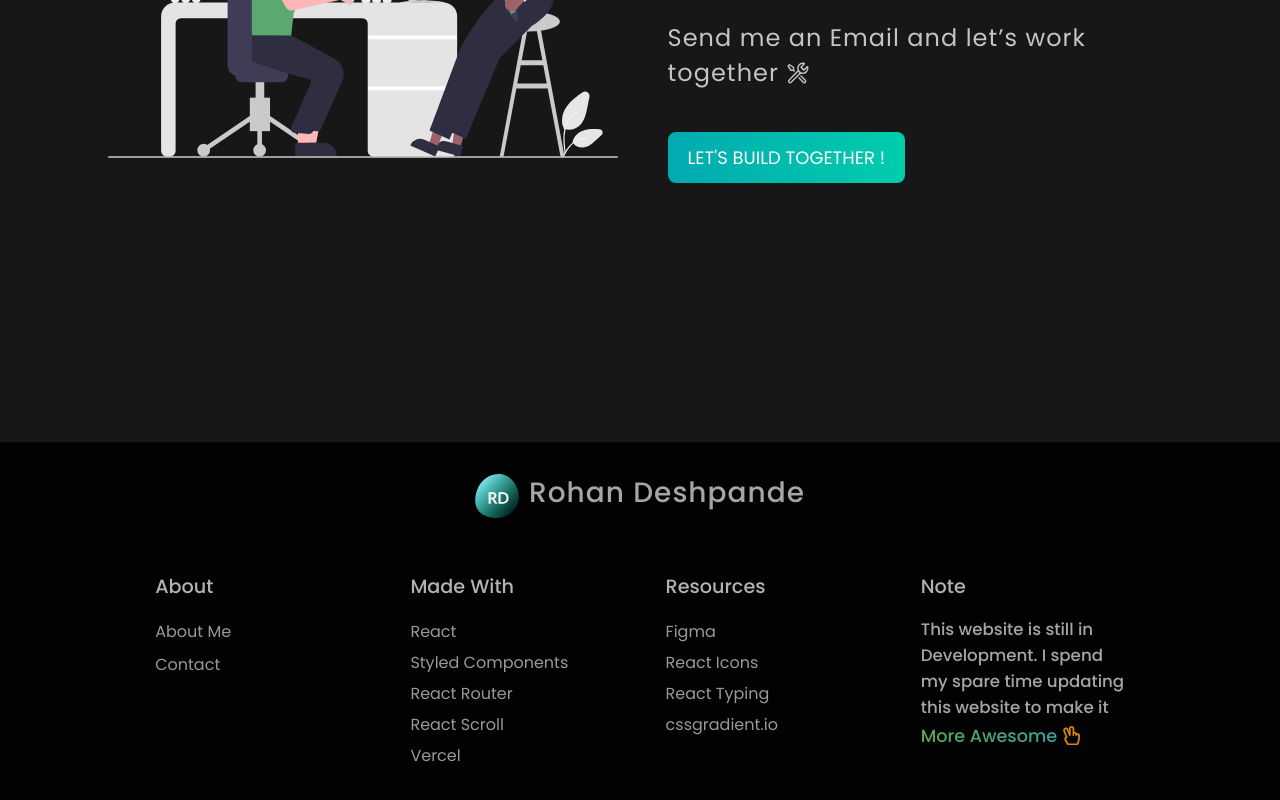
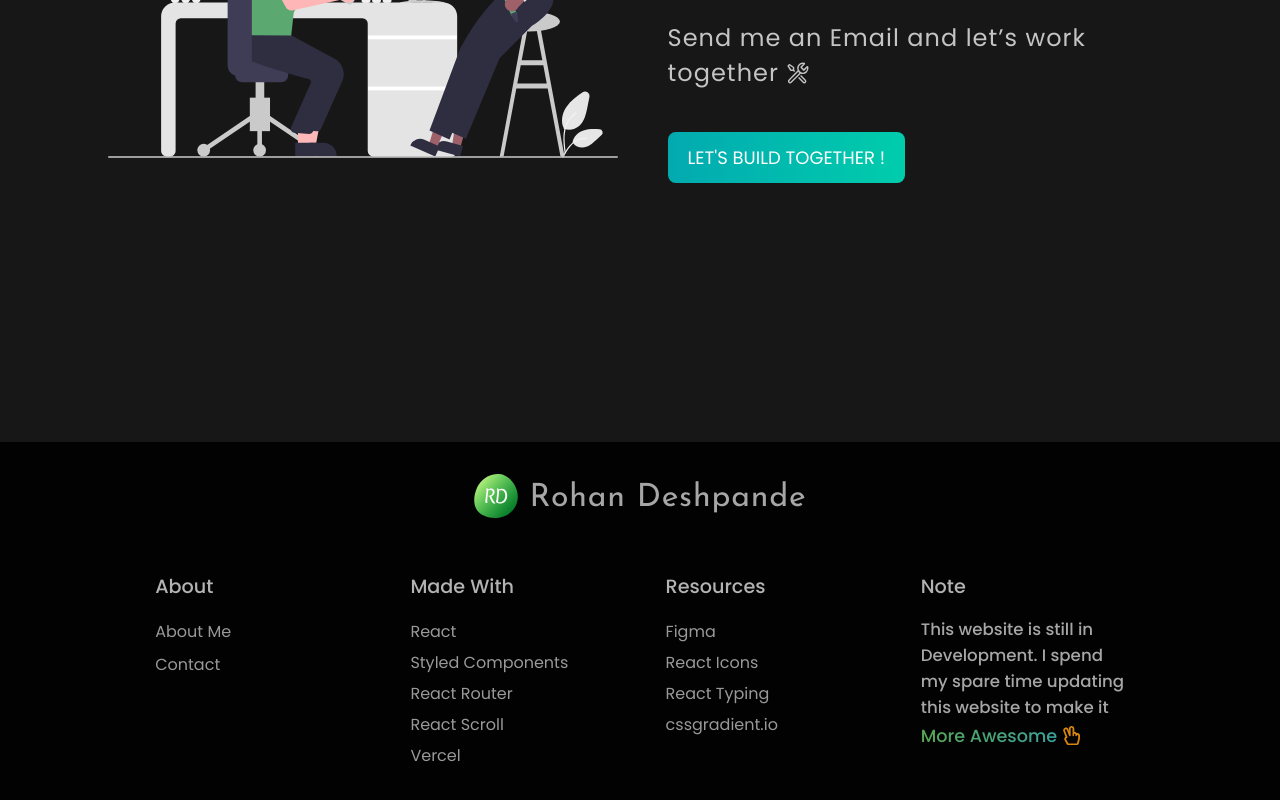
Before and after one commit to deshpande-rohan/rohan.dev, a React (Create React App) app: page / in a window 1280 px wide. Shown: the part 4338-5138 px from the top of the page. Built offline with nearby package versions, Linux system fonts and the light colour scheme.

Commit message:
updated logo image and added error handling to form

```diff
--- a/src/Components/Footer/FooterElements.js
+++ b/src/Components/Footer/FooterElements.js
@@ -40,7 +40,7 @@ export const FooterHead = styled.div`
   & > img {
     width: 44px;
     height: 44px;
-    margin: 2px 10px 2px 0;
+    margin: 2px 12px 2px 0;
     cursor: pointer;
 
     @media only screen and (max-width: 520px) {
@@ -58,11 +58,13 @@ export const FooterHead = styled.div`
 `;
 
 export const Name = styled.h2`
-  font-size: 1.75rem;
+  font-family: "Josefin Sans", sans-serif;
+  font-size: 2rem;
   font-weight: 500;
-  letter-spacing: 1.01px;
+  letter-spacing: 0.8px;
   white-space: nowrap;
   color: rgba(255, 255, 255, 0.65);
+  transform: translateY(10px);
 
   @media only screen and (max-width: 520px) {
     font-size: 1.2rem;
--- a/src/Components/Form/FormElements.js
+++ b/src/Components/Form/FormElements.js
@@ -25,6 +25,11 @@ export const FormWrapper = styled.div`
     width: 340px;
     height: 460px;
   }
+
+  @media only screen and (max-width: 380px) {
+    width: 320px;
+    height: 460px;
+  }
 `;
 
 export const Message = styled.p`
@@ -32,7 +37,7 @@ export const Message = styled.p`
   font-size: 14px;
   font-weight: 500;
   text-align: center;
-  background: #b9d9eb;
+  background: ${({ error }) => (error ? "#fd5c63" : "#89CFF0")};
   padding: 6px 20px;
   border-bottom-left-radius: 4px;
   border-bottom-right-radius: 4px;
@@ -64,6 +69,10 @@ export const SimpleForm = styled.form`
 
   @media only screen and (max-width: 500px) {
     padding: 18px 24px;
+  }
+
+  @media only screen and (max-width: 320px) {
+    padding: 16px 20px;
   }
 `;
 
--- a/src/Components/Form/index.js
+++ b/src/Components/Form/index.js
@@ -16,6 +16,7 @@ import { useState } from "react";
 const Form = () => {
   const [message, setMessage] = useState("");
   const [visible, setVisible] = useState(false);
+  const [error, setError] = useState(false);
 
   const sendEmail = (e) => {
     e.preventDefault();
@@ -36,6 +37,7 @@ const Form = () => {
         (error) => {
           setMessage("Something went wrong !");
           setVisible(true);
+          setError(true);
           e.target.reset();
         }
       );
@@ -46,7 +48,7 @@ const Form = () => {
       <FormWrapper>
         <SimpleForm onSubmit={sendEmail}>
           {visible && (
-            <Message>
+            <Message error={error}>
               {message}{" "}
               <MdCancel className="cancel" onClick={() => setVisible(false)} />
             </Message>
```
Also changed, not shown: public/myLogo.svg.
